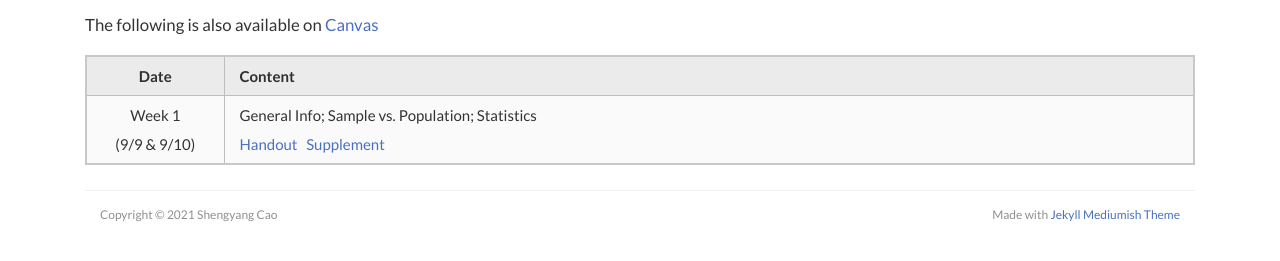
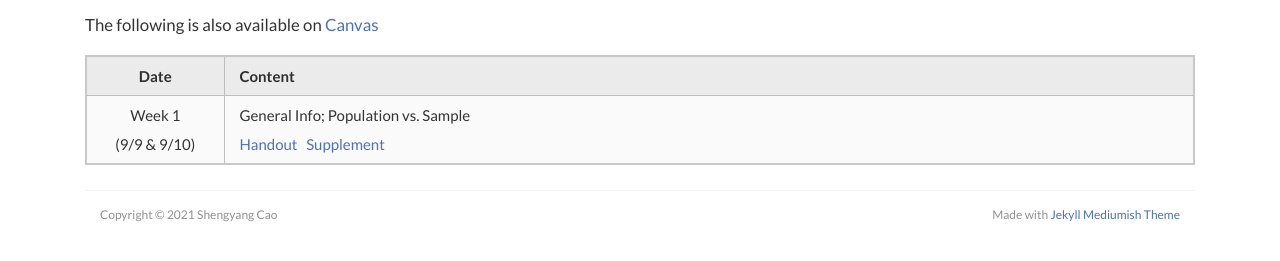
Before and after one commit to scaotravis/scaotravis.github.io, a Jekyll site: the page built from _pages/teaching/fa21-310.md, in a window 1280 px wide and 1097 px high. Shown: the part 833-1094 px from the top of the window. Built offline with Jekyll 4.4.1, drawn with Linux system fonts in a browser that asks for light colours; nearby versions of some CDN libraries; comment, search, counter and statistics services are not loaded.

Commit message:
update 310 page

```diff
--- a/_pages/teaching/fa21-310.md
+++ b/_pages/teaching/fa21-310.md
@@ -32,4 +32,4 @@ The following is also available on [Canvas](https://canvas.wisc.edu/courses/2570
 
 |     Date    |                     Content                     |
 |:-----------:|	:---------------------------------------------- |
-| Week 1 <br> (9/9 & 9/10) | General Info; Sample vs. Population; Statistics <br> [Handout]({{ site.baseurl }}/downloads/teaching/fa21-310/canvas/310_fa21_dis-1.pdf) &nbsp; [Supplement]({{ site.baseurl }}/downloads/teaching/fa21-310/310_fa21_supplement-1.pdf) |
+| Week 1 <br> (9/9 & 9/10) | General Info; Population vs. Sample <br> [Handout]({{ site.baseurl }}/downloads/teaching/fa21-310/canvas/310_fa21_dis-1.pdf) &nbsp; [Supplement]({{ site.baseurl }}/downloads/teaching/fa21-310/310_fa21_supplement-1.pdf) |
```
Also changed, not shown: 2 other files.
